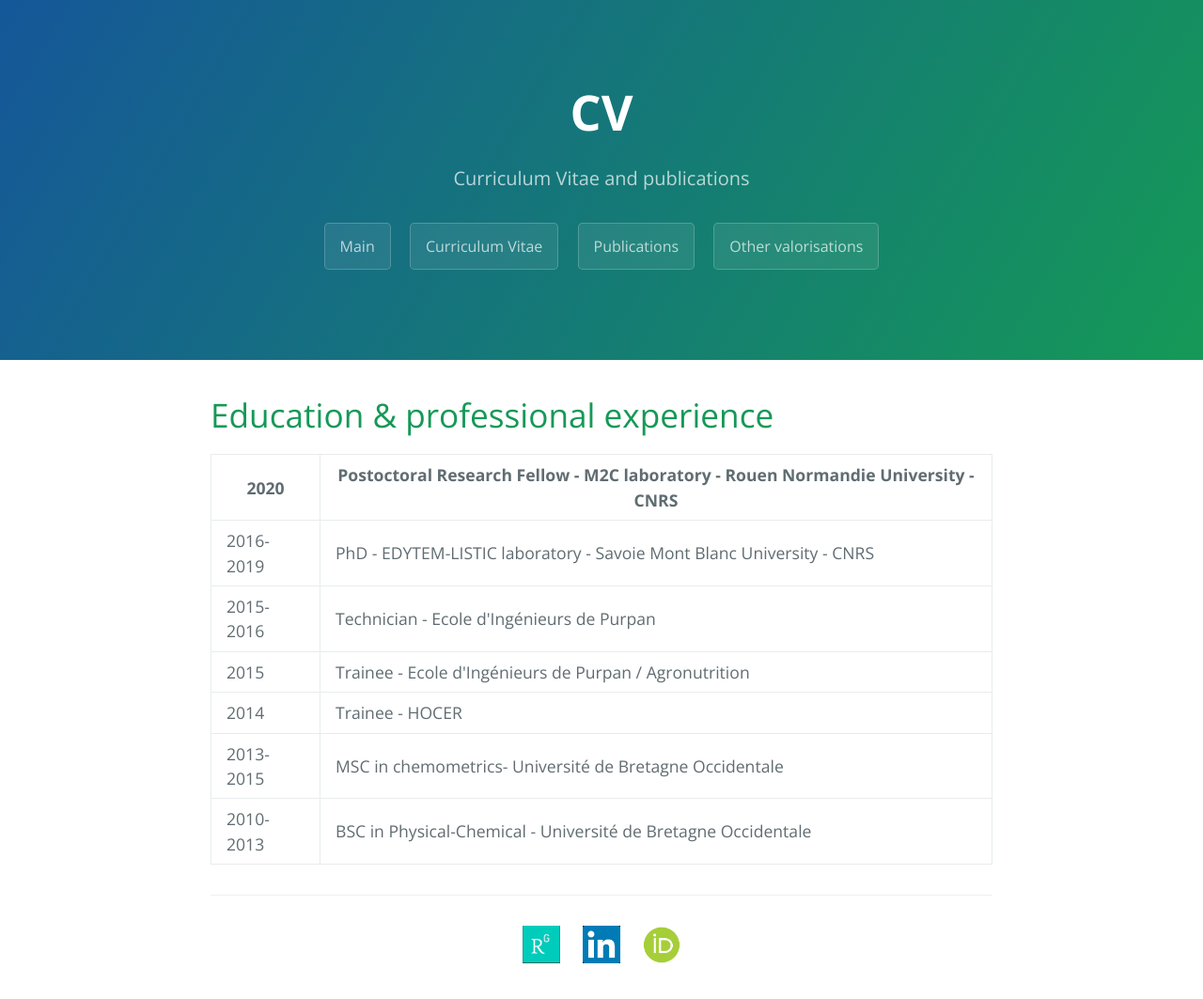
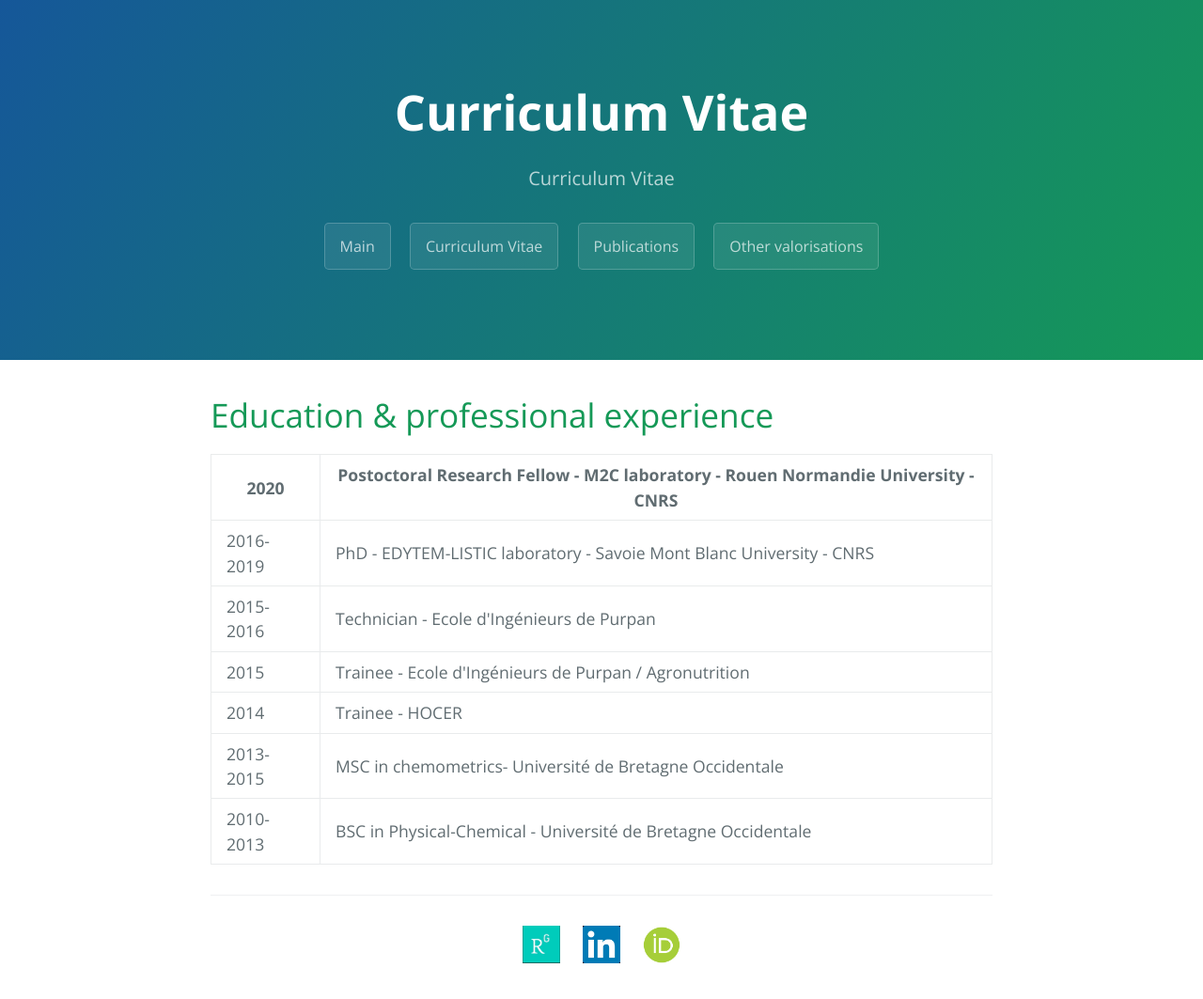
Before and after one commit to JacqKevin/JacqKevin.github.io, a Jekyll site: the page built from CV.md, in a window 1280 px wide. Shown: the whole page at 94% size. Built offline with Jekyll 4.4.1, drawn with Linux system fonts in a browser that asks for light colours.

Commit message:
Update CV.md

```diff
--- a/CV.md
+++ b/CV.md
@@ -1,7 +1,7 @@
 ---
 layout: pageCV
-title: CV
-description: Curriculum Vitae and publications
+title: Curriculum Vitae
+description: Curriculum Vitae
 ---
 
 # Education & professional experience
```
